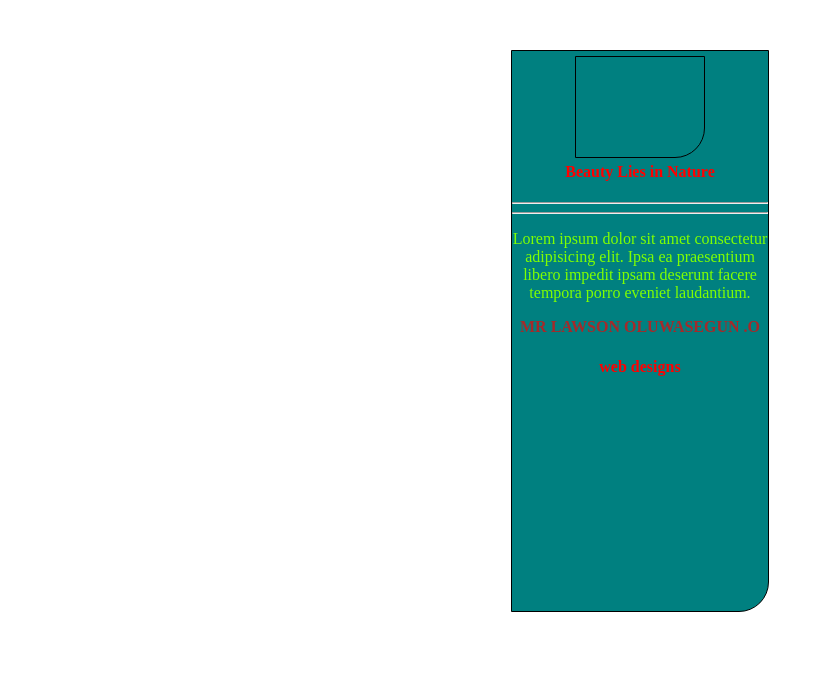
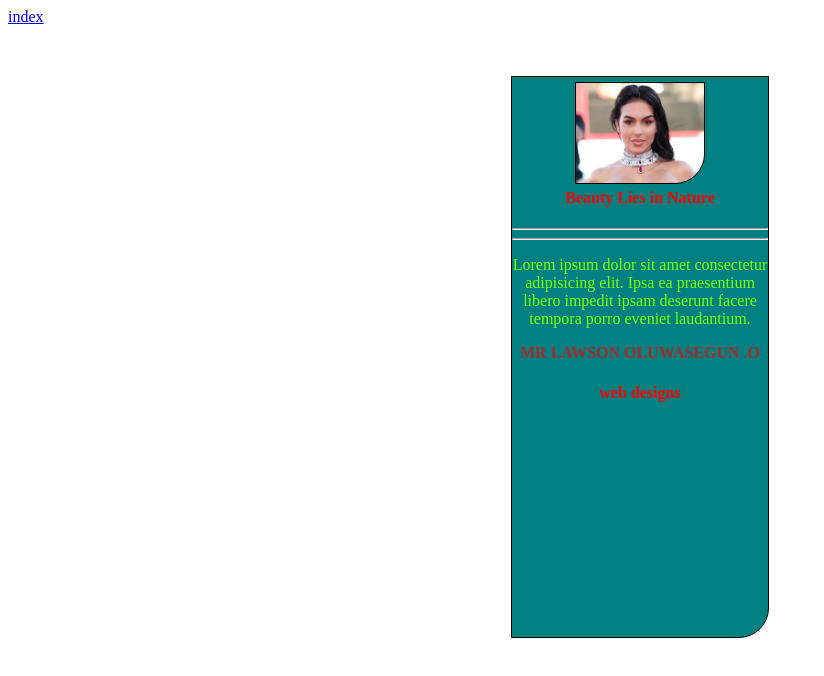
Before and after one commit to lawson-spec/card, a plain HTML site: page pot.html in a window 1280 px wide. Shown: the whole page, without its empty margins (0-824 px from the left). Drawn offline with Linux system fonts and the light colour scheme.

Commit message:
updated index file

```diff
--- a/pot.css
+++ b/pot.css
@@ -11,7 +11,7 @@ div{
     width: 10vw;
     height: 100px;
     margin: 5px auto;
-    background-image: url("../image/beautiful.jpg");
+    background-image: url("../image/beautiful\ .jpg");
     background-size:cover ;
 
 }
--- a/pot.html
+++ b/pot.html
@@ -5,6 +5,7 @@
     <meta name="viewport" content="width=device-width, initial-scale=1.0">
     <title>Card in HTML</title>
     <link rel="stylesheet" href="pot.css">
+    <a href="index.html">index</a>
 </head>
 <body>
     <div>
```
Also changed, not shown: index.html (+1 -0 lines).
